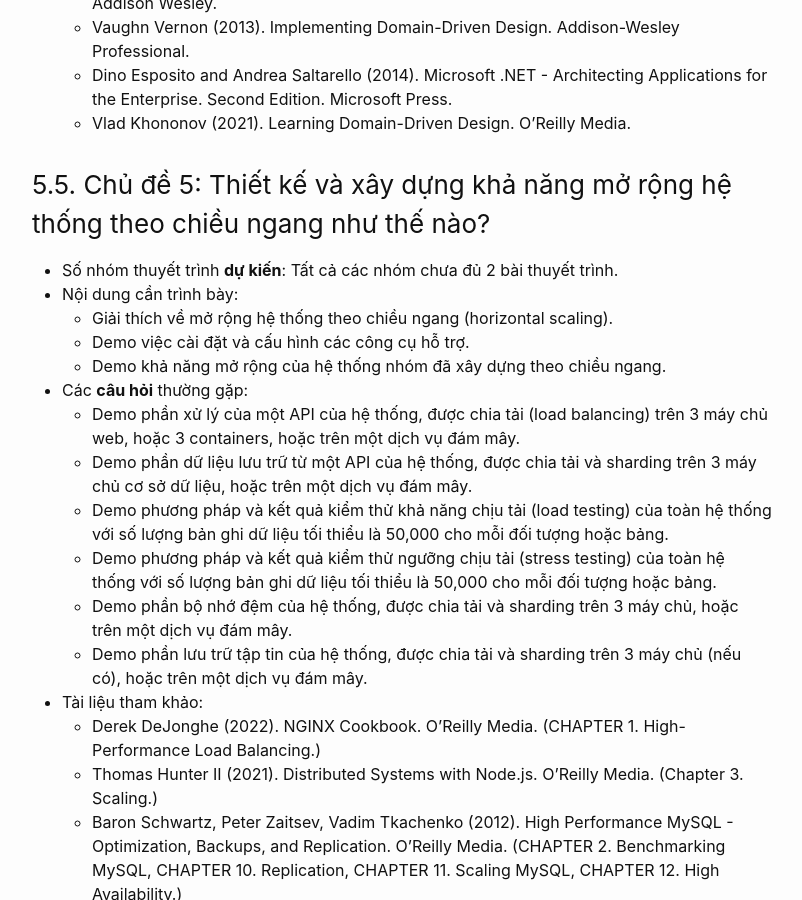
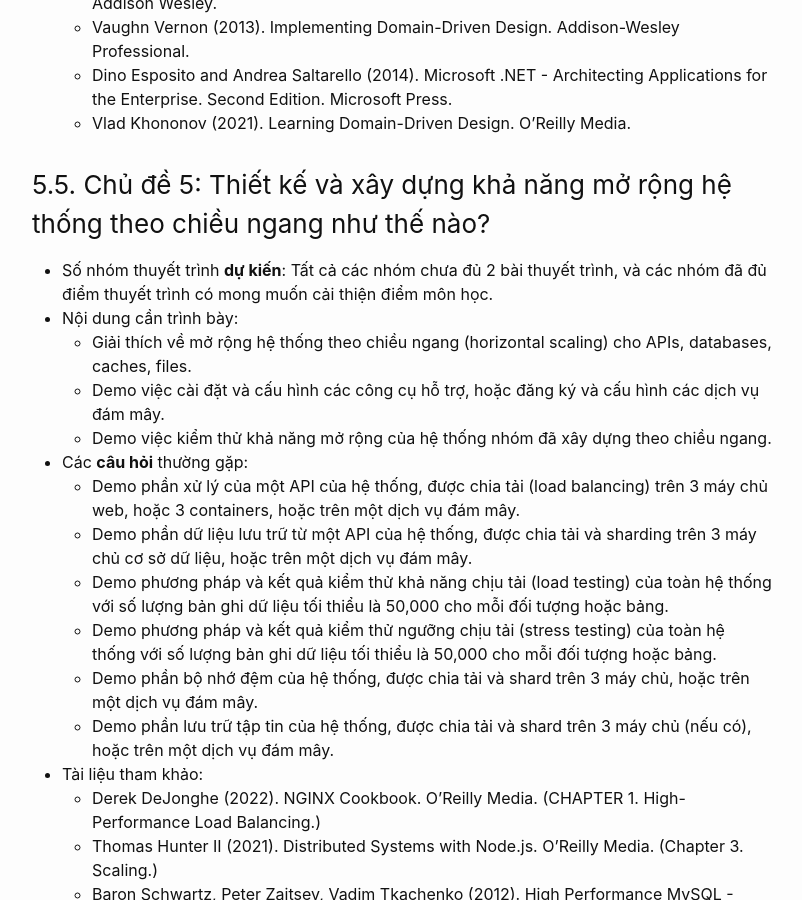
Before and after one commit to ngohuybien/ngohuybien.github.io, a Jekyll site: the page built from _posts/2024-01-29-enterprise-project-presentation-topics.md, in a window 1280 px wide and 900 px high, scrolled down 5085 px. Shown: the whole window, without its empty margins (238-1040 px from the left). Built offline with Jekyll 4.4.1, drawn with Linux system fonts in a browser that asks for light colours.

Commit message:
Update 2024-01-29-enterprise-project-presentation-topics.md

```diff
--- a/_posts/2024-01-29-enterprise-project-presentation-topics.md
+++ b/_posts/2024-01-29-enterprise-project-presentation-topics.md
@@ -148,18 +148,18 @@
     * Vlad Khononov (2021). Learning Domain-Driven Design. O'Reilly Media.
 
 ### 5.5. Chủ đề 5: Thiết kế và xây dựng khả năng mở rộng hệ thống theo chiều ngang như thế nào?
-* Số nhóm thuyết trình **dự kiến**: Tất cả các nhóm chưa đủ 2 bài thuyết trình.
+* Số nhóm thuyết trình **dự kiến**: Tất cả các nhóm chưa đủ 2 bài thuyết trình, và các nhóm đã đủ điểm thuyết trình có mong muốn cải thiện điểm môn học.
 * Nội dung cần trình bày:
-    * Giải thích về mở rộng hệ thống theo chiều ngang (horizontal scaling).
-    * Demo việc cài đặt và cấu hình các công cụ hỗ trợ.
-    * Demo khả năng mở rộng của hệ thống nhóm đã xây dựng theo chiều ngang.
+    * Giải thích về mở rộng hệ thống theo chiều ngang (horizontal scaling) cho APIs, databases, caches, files.
+    * Demo việc cài đặt và cấu hình các công cụ hỗ trợ, hoặc đăng ký và cấu hình các dịch vụ đám mây.
+    * Demo việc kiểm thử khả năng mở rộng của hệ thống nhóm đã xây dựng theo chiều ngang.
 * Các **câu hỏi** thường gặp:
     * Demo phần xử lý của một API của hệ thống, được chia tải (load balancing) trên 3 máy chủ web, hoặc 3 containers, hoặc trên một dịch vụ đám mây.
     * Demo phần dữ liệu lưu trữ từ một API của hệ thống, được chia tải và sharding trên 3 máy chủ cơ sở dữ liệu, hoặc trên một dịch vụ đám mây.
     * Demo phương pháp và kết quả kiểm thử khả năng chịu tải (load testing) của toàn hệ thống với số lượng bản ghi dữ liệu tối thiểu là 50,000 cho mỗi đối tượng hoặc bảng.
     * Demo phương pháp và kết quả kiểm thử ngưỡng chịu tải (stress testing) của toàn hệ thống với số lượng bản ghi dữ liệu tối thiểu là 50,000 cho mỗi đối tượng hoặc bảng.
-    * Demo phần bộ nhớ đệm của hệ thống, được chia tải và sharding trên 3 máy chủ, hoặc trên một dịch vụ đám mây.
-    * Demo phần lưu trữ tập tin của hệ thống, được chia tải và sharding trên 3 máy chủ (nếu có), hoặc trên một dịch vụ đám mây.
+    * Demo phần bộ nhớ đệm của hệ thống, được chia tải và shard trên 3 máy chủ, hoặc trên một dịch vụ đám mây.
+    * Demo phần lưu trữ tập tin của hệ thống, được chia tải và shard trên 3 máy chủ (nếu có), hoặc trên một dịch vụ đám mây.
 * Tài liệu tham khảo:
     * Derek DeJonghe (2022). NGINX Cookbook. O'Reilly Media. (CHAPTER 1. High-Performance Load Balancing.)
     * Thomas Hunter II (2021). Distributed Systems with Node.js. O'Reilly Media. (Chapter 3. Scaling.)
```
